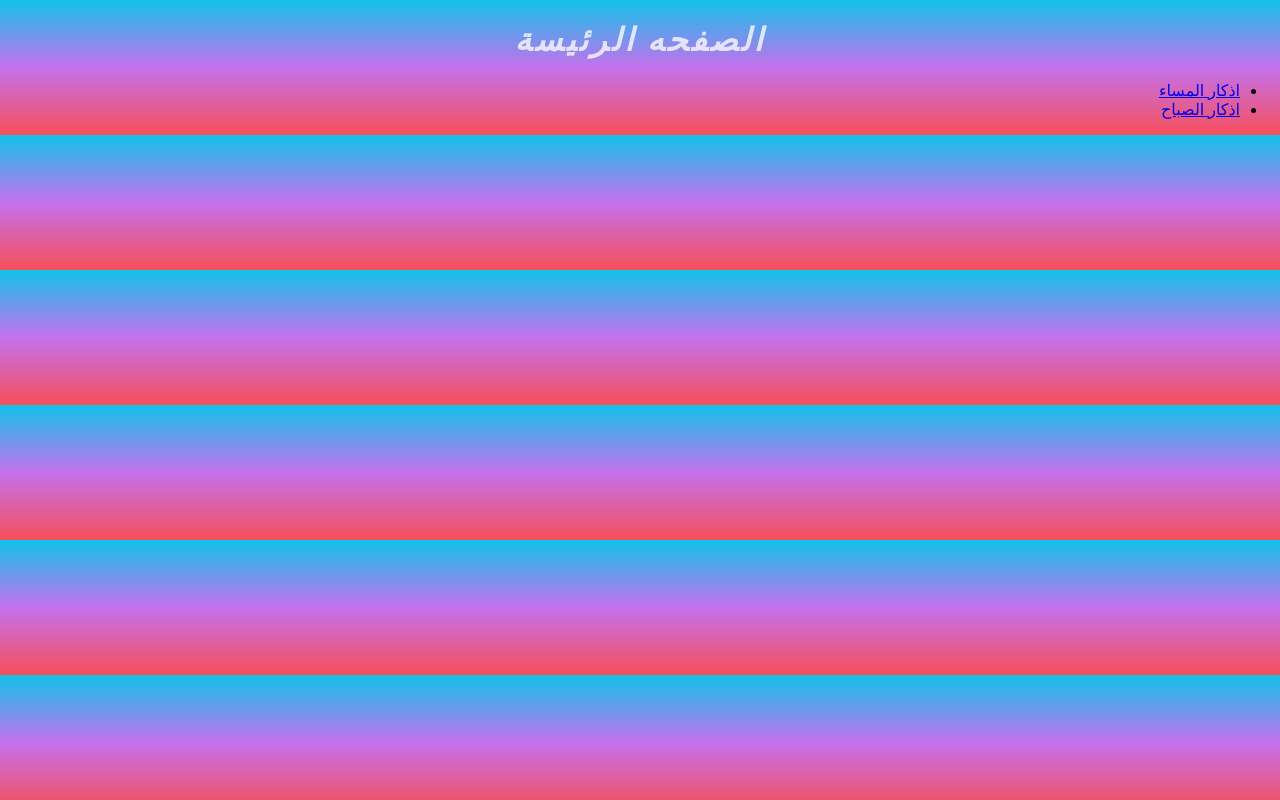
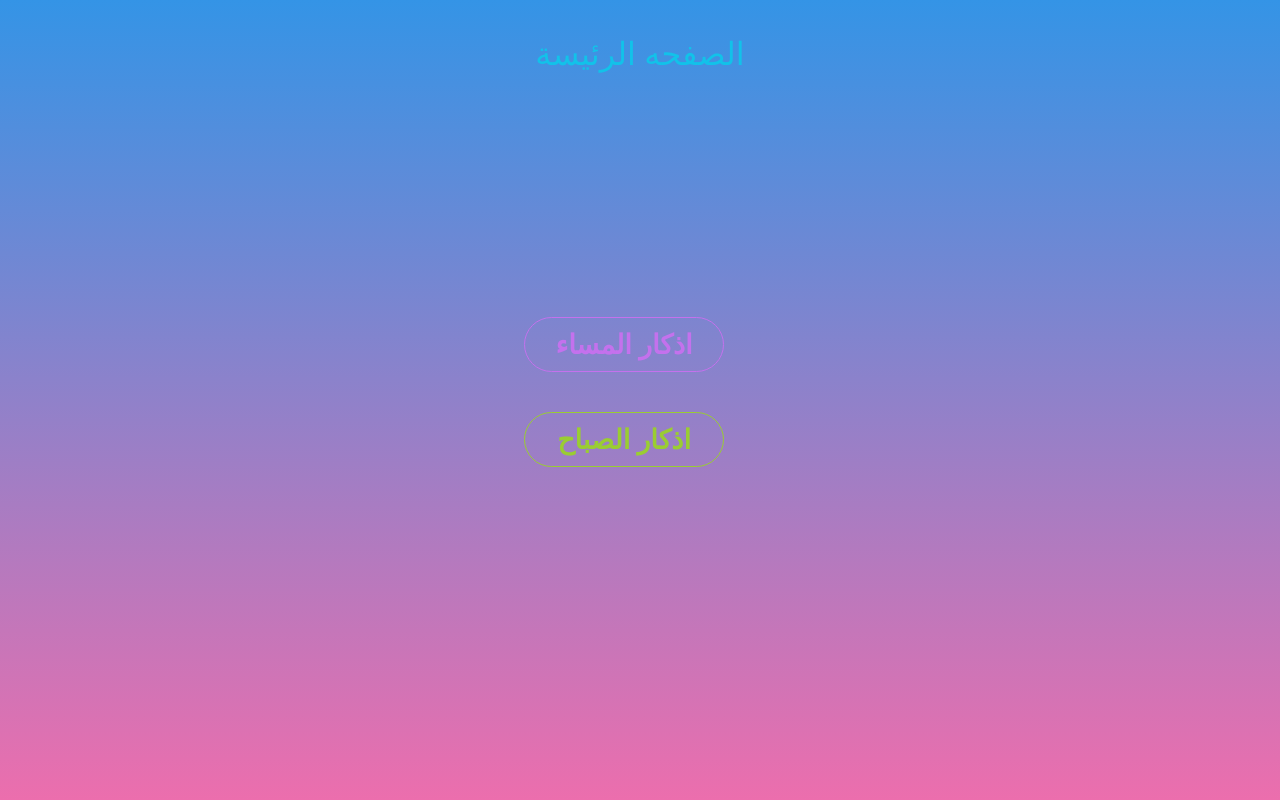
Before and after one commit to ahmed-ghallap/azkar, a plain HTML site: page index.html in a window 1280 px wide. Drawn offline with nearby package versions, Linux system fonts and the light colour scheme.

Commit message:
تم تعديل الصفحة الرئيسة

```diff
--- a/index.html
+++ b/index.html
@@ -1,18 +1,18 @@
 
 <!DOCTYPE html>
-<html lang="en">
+<html lang="ar" dir="rtl" class="html-home">
 <head>
     <meta charset="UTF-8">
     <meta http-equiv="X-UA-Compatible" content="IE=edge">
     <meta name="viewport" content="width=device-width, initial-scale=1.0">
-    <link href="https://cdnjs.cloudflare.com/ajax/libs/font-awesome/6.1.0/css/all.min.css" rel="stylesheet">
+    <link rel="stylesheet" href="https://cdn.jsdelivr.net/npm/bootstrap@5.3.0-alpha1/dist/css/bootstrap.rtl.min.css" integrity="sha384-WJUUqfoMmnfkBLne5uxXj+na/c7sesSJ32gI7GfCk4zO4GthUKhSEGyvQ839BC51" crossorigin="anonymous">
     <link rel="stylesheet" href="styles.css">
     <title>الصفحة الرئيسة</title>
 </head>
-<body>
-    <h1>الصفحه الرئيسة</h1>
-    <ul>
-        <li><a href="night.html">اذكار المساء</a> </li>
-        <li><a href="morning.html">اذكار الصباح</a> </li>
+<body class="home-body">
+    <h2>الصفحه الرئيسة</h2>
+    <ul class="main-nav">
+        <li><a class="btn btn-night" href="night.html">اذكار المساء</a> </li>
+        <li><a class="btn btn-morning" href="morning.html">اذكار الصباح</a> </li>
     </ul>
 </body>
--- a/styles.css
+++ b/styles.css
@@ -2,12 +2,59 @@
     box-sizing: border-box;
 }
 body {
-
+    background: linear-gradient(#3494E6, #EC6EAD);
     scroll-behavior: smooth;
-    background: linear-gradient(#12c2e9, #c471ed, #f64f59);
-    margin: 0;
     direction: rtl;
 }
+
+.html-home {
+    height: 100%;
+}
+
+html, body {
+    margin: 0;
+}
+
+.azkar-body {
+ background: linear-gradient(#12c2e9, #c471ed, #f64f59);
+}
+
+.home-body {
+    height: 100%;
+    padding: 26px 17px;
+    display: flex;
+    justify-content: center;
+    align-items: center;
+}
+
+h2 {
+    position: absolute;
+    top: 34px;
+    color: #12c2e9;
+
+}
+
+.main-nav {
+   display: flex;
+   justify-content: center;
+   align-items: center;
+   flex-direction: column;
+}
+
+.main-nav  * {
+    font-size: 1.3em;
+    font-weight: 700;
+    color: white;
+    text-decoration: none;
+    list-style: none;
+    border-radius: 50px;
+    width: 200px;
+    margin: 10px 0;
+}
+
+
+
+
 
 h1 {
     display: flex;
```
Also changed, not shown: morning.html (+2 -2 lines), night.html (+1 -1 lines), 1 other file.
